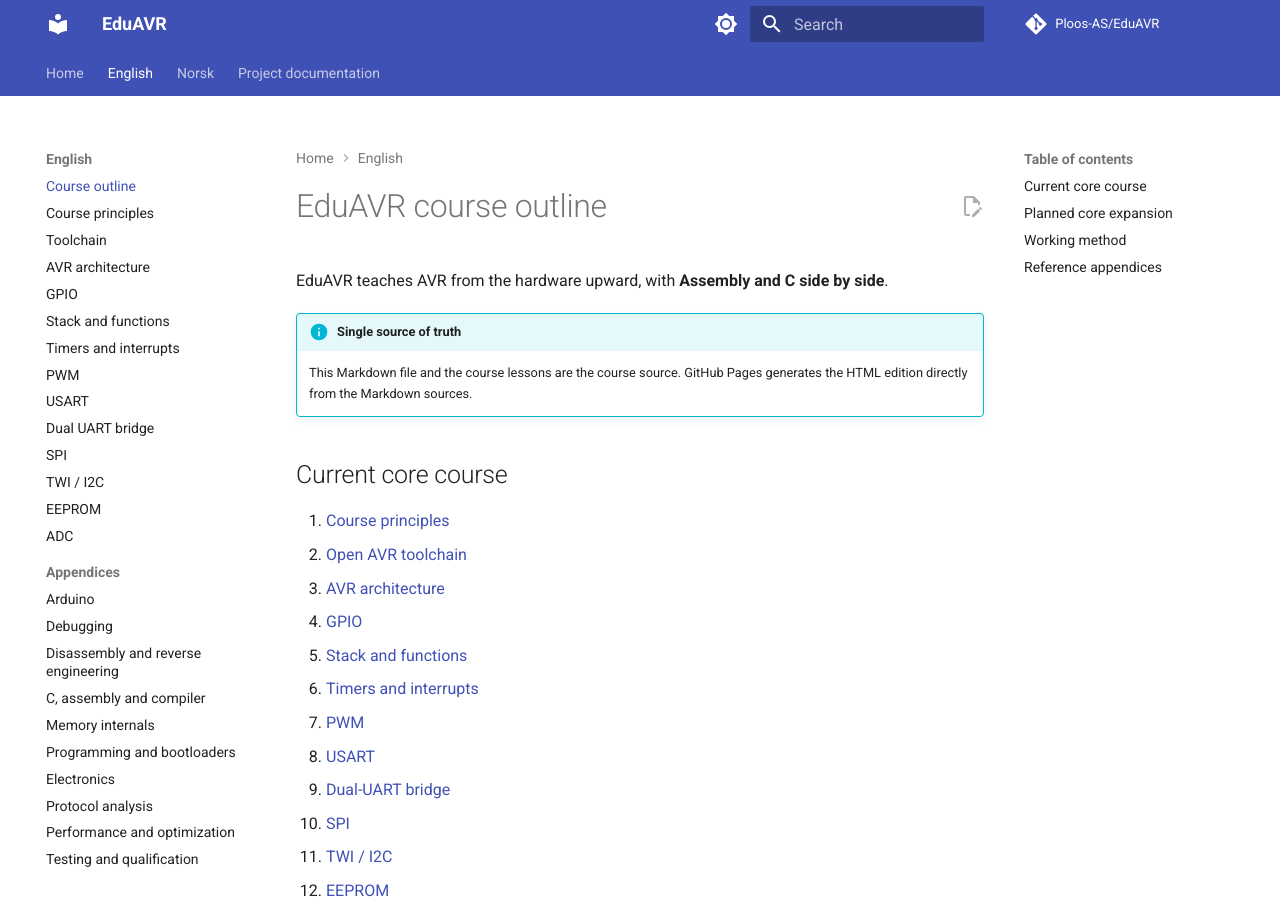
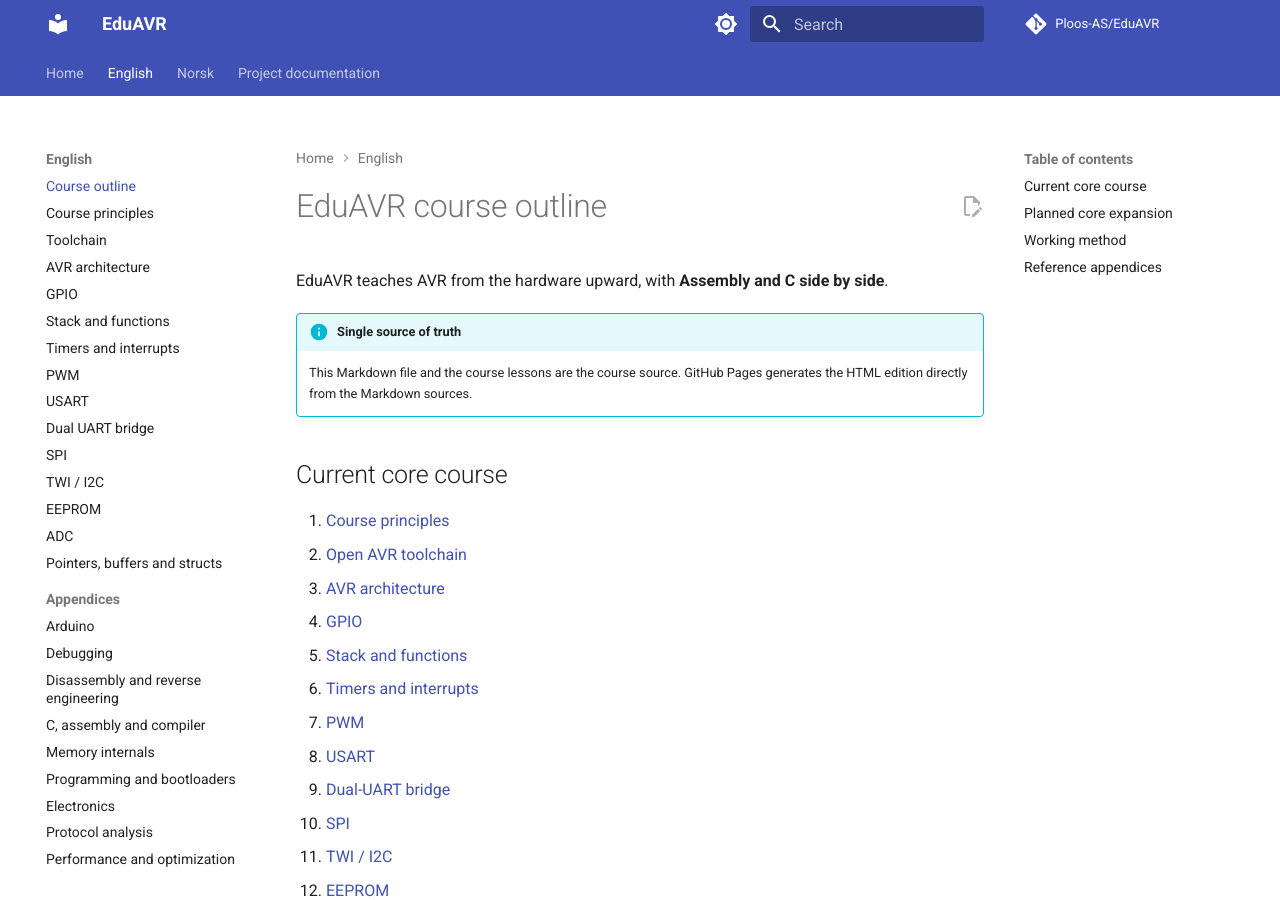
Before and after one commit to Ploos-AS/EduAVR, an MkDocs documentation site: the page built from docs/en/COURSE_OUTLINE.md, in a window 1280 px wide and 900 px high. Built offline with MkDocs 1.6.1 and Material for MkDocs 9.7.7, drawn with Linux system fonts in a browser that asks for light colours; comment, search, counter and statistics services are not loaded.

Commit message:
docs: publish first M6 systems lesson

```diff
--- a/mkdocs.yml
+++ b/mkdocs.yml
@@ -76,6 +76,7 @@
       - TWI / I2C: en/09-twi-i2c.md
       - EEPROM: en/10-eeprom.md
       - ADC: en/11-adc.md
+      - Pointers, buffers and structs: en/12-data-structures.md
       - Appendices:
           - Arduino: en/appendix-a-arduino.md
           - Debugging: en/appendix-b-debugging.md
@@ -106,6 +107,7 @@
       - TWI / I2C: no/09-twi-i2c.md
       - EEPROM: no/10-eeprom.md
       - ADC: no/11-adc.md
+      - Pekere, buffere og structs: no/12-data-structures.md
       - Appendikser:
           - Arduino: no/vedlegg-a-arduino.md
           - Debugging: no/vedlegg-b-debugging.md
```
